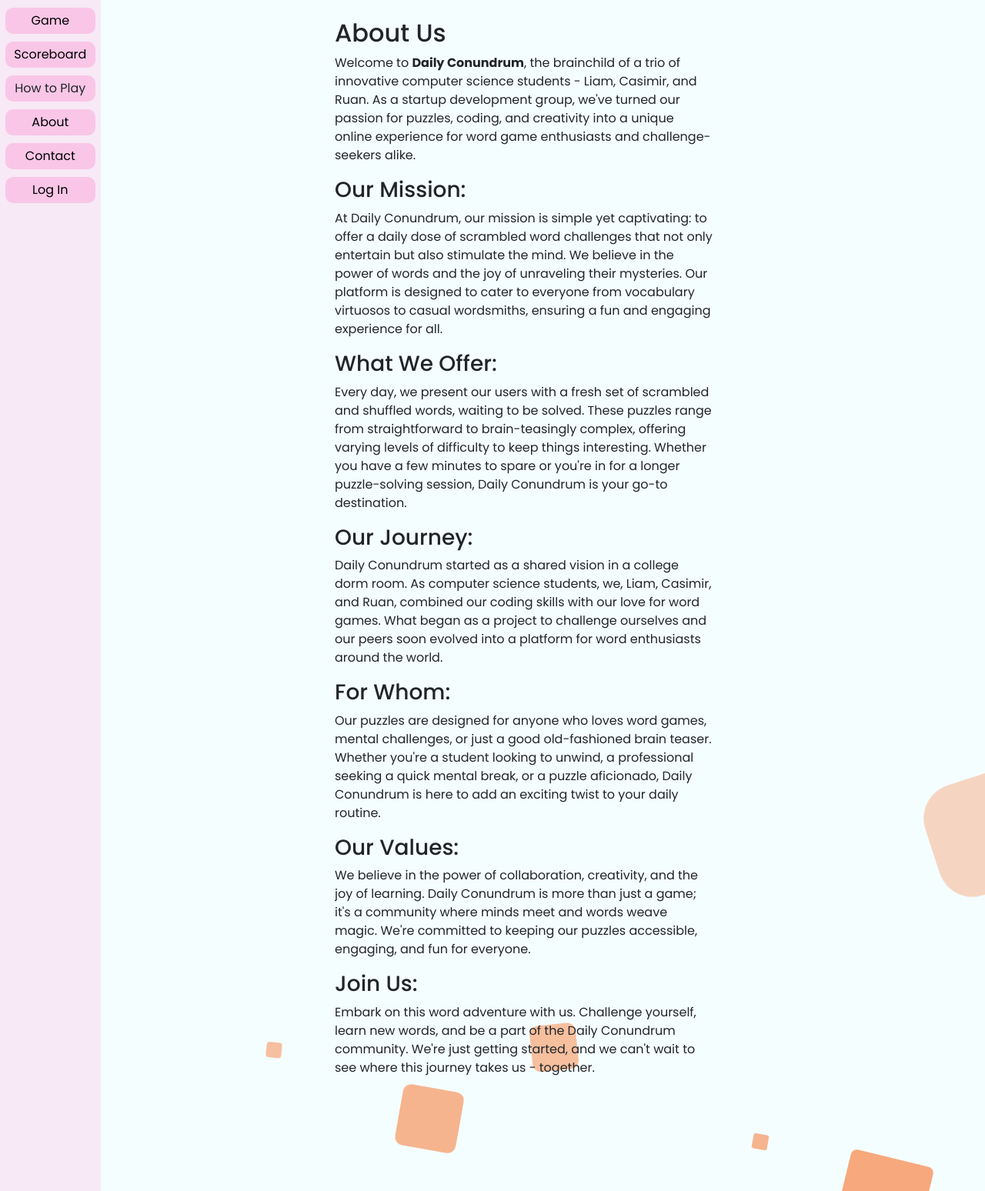
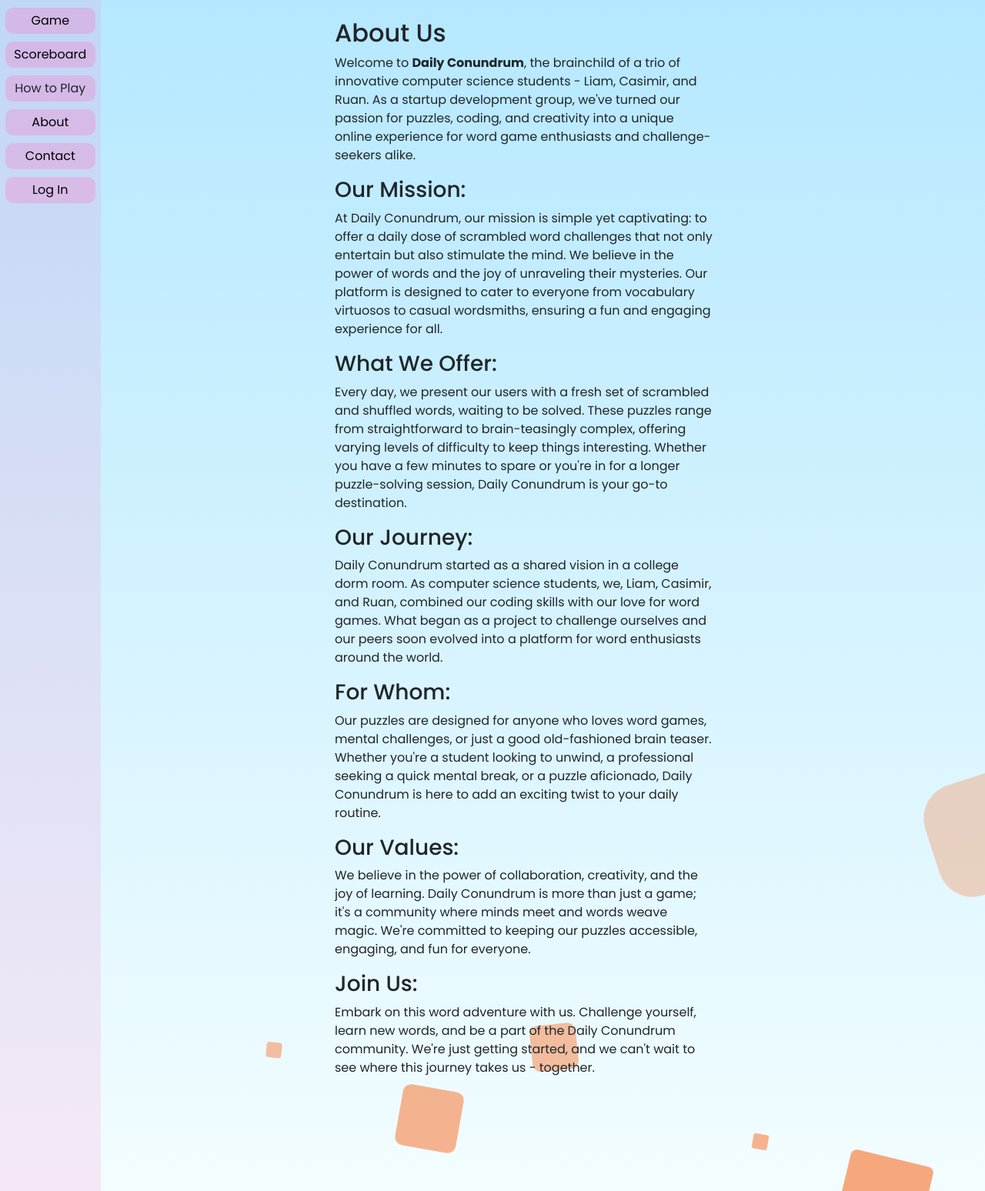
Before and after one commit to GT-XVII/DailyConundrum, a Flask app: page /about in a window 1280 px wide. Shown: the part 60-1608 px from the top of the page at 77% size. Run offline with Flask 3, Linux system fonts and the light colour scheme.

Commit message:
about page background

```diff
--- a/static/about.css
+++ b/static/about.css
@@ -1,8 +1,11 @@
 .area{
-    background: rgba(var(--background-color));
-    background: -webkit-linear-gradient(to left, #8f94fb, #4e54c8);
+    background: linear-gradient(to top, rgb(245, 254, 255), rgb(181, 232, 255));
     width: 100%;
     height:100vh;
+}
+
+.frame {
+    background: linear-gradient(to top, rgb(245, 254, 255), rgb(181, 232, 255));
 }
 
 .area, .col-md-7.position-absolute.offset-md-4, .about {
@@ -10,8 +13,8 @@
 }
 
 .area, .about {
-    overflow-y: auto; /* Allows vertical scrolling within the element if needed */
-    height: 100vh; /* Or adjust based on your layout needs */
+    overflow-y: auto;
+    height: 100vh;
     margin-right: 90px;
     padding-bottom: 10%;
     padding-right: 5%;
```
